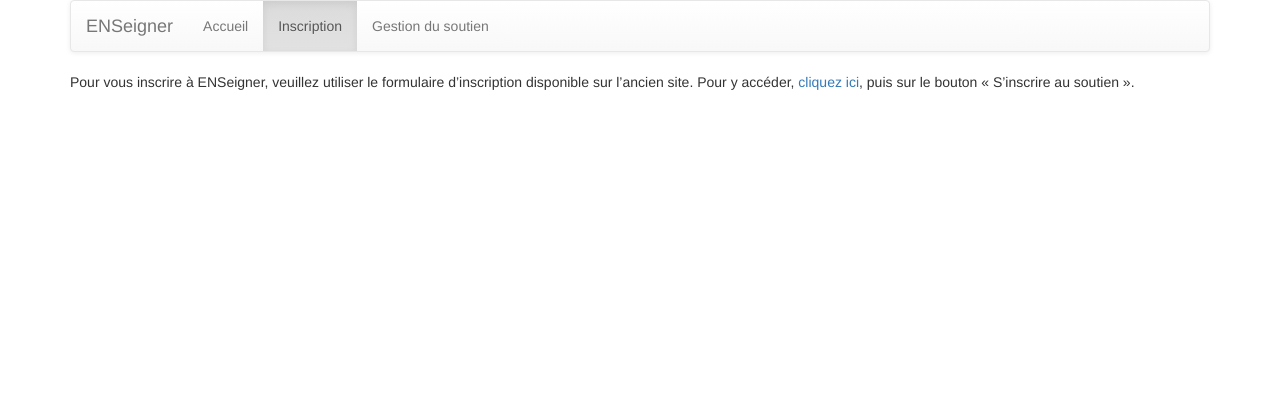
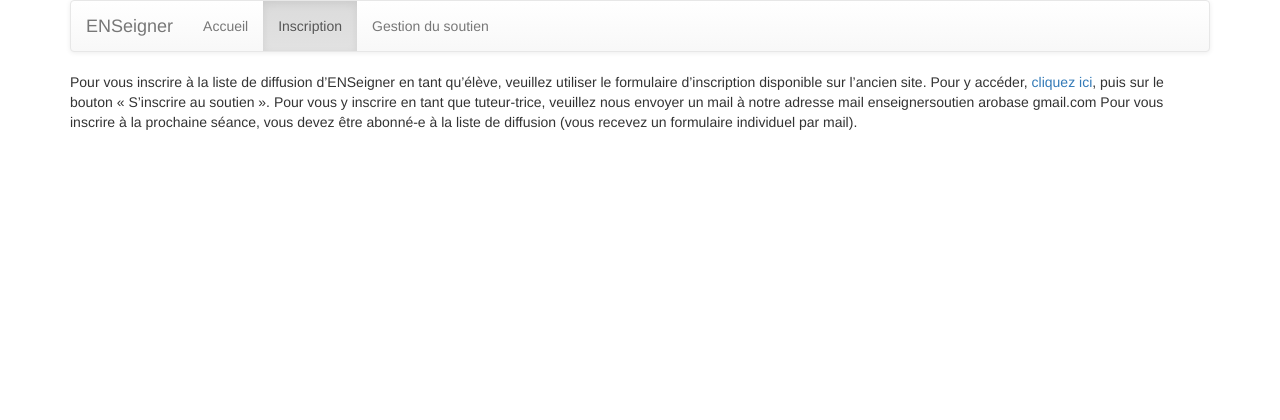
Before and after one commit to ProgVal/site-enseigner, a Flask app: page /inscription/ in a window 1280 px wide. Shown: the top 420 px of the page. Run offline with Flask 2, Linux system fonts and the light colour scheme; parts of the project's set-up code (start-up, migrations or seed data) failed here and were passed over; some libraries are stand-ins or nearby versions.

Commit message:
More details.

```diff
--- a/templates/inscription.html
+++ b/templates/inscription.html
@@ -4,8 +4,14 @@
 
 
 {% block body %}
-Pour vous inscrire à ENSeigner, veuillez utiliser le formulaire d’inscription
-disponible sur l’ancien site.
+Pour vous inscrire à la liste de diffusion d’ENSeigner en tant qu’élève,
+veuillez utiliser le formulaire d’inscription disponible sur l’ancien site.
 Pour y accéder, <a href="http://enseigner.ens-lyon.fr/">cliquez ici</a>, puis
 sur le bouton «&nbsp;S’inscrire au soutien&nbsp;».
+
+Pour vous y inscrire en tant que tuteur-trice, veuillez nous envoyer un
+mail à notre adresse mail enseignersoutien arobase gmail.com
+
+Pour vous inscrire à la prochaine séance, vous devez être abonné-e à
+la liste de diffusion (vous recevez un formulaire individuel par mail).
 {% endblock %}
```
